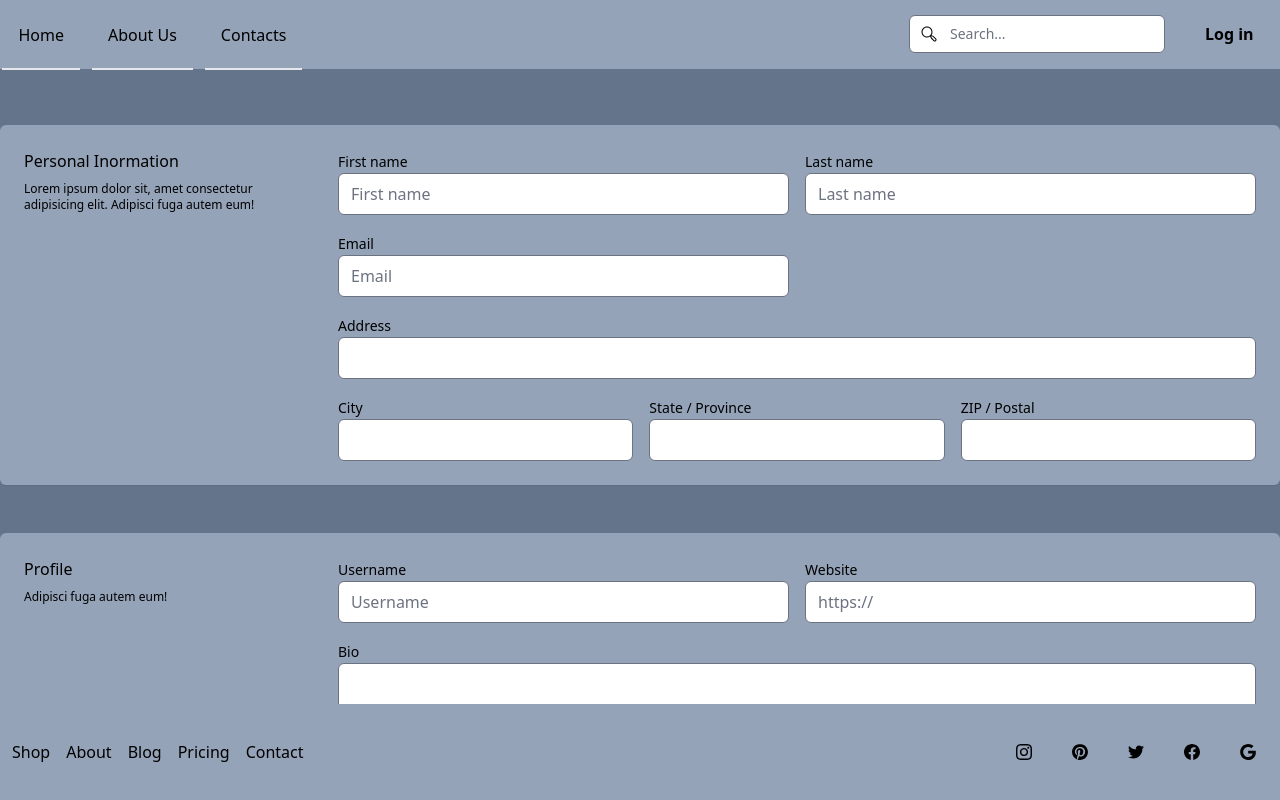
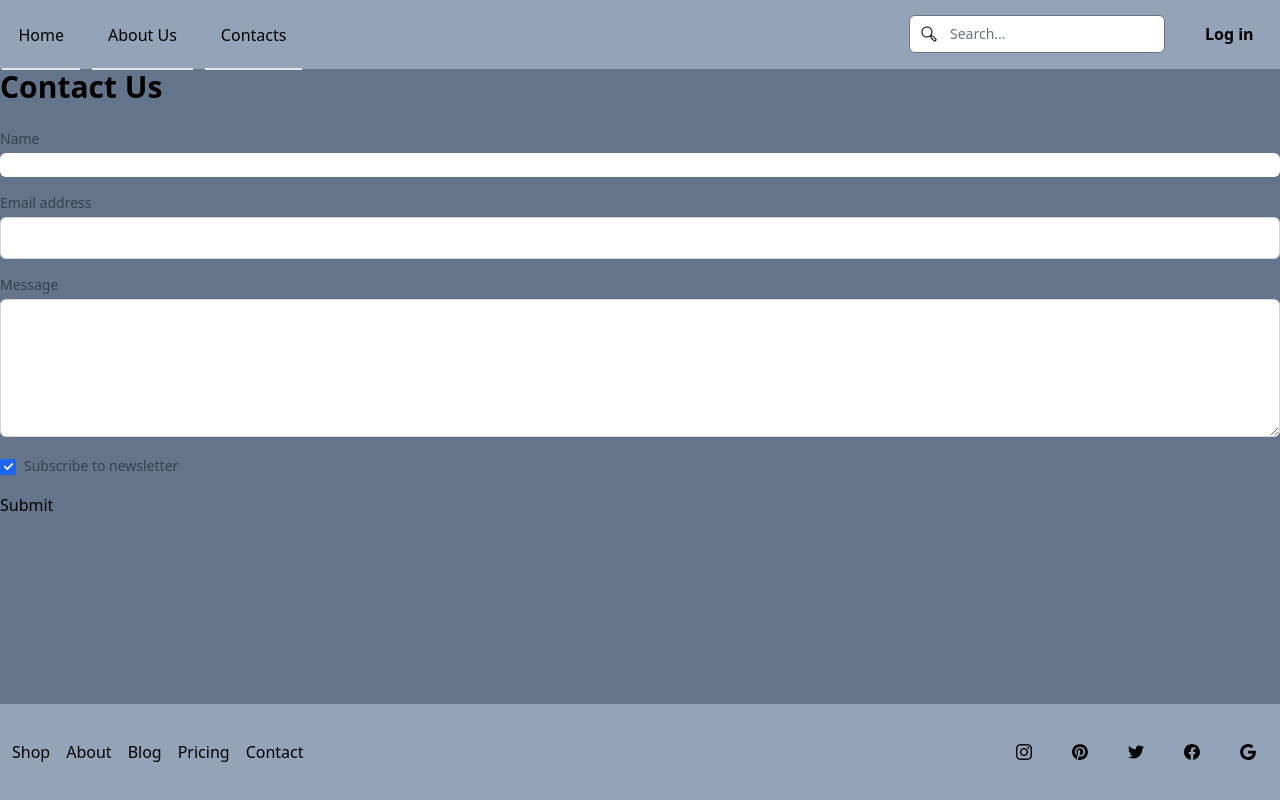
Before and after one commit to antoniodangelo11/vue-portfolio, a Vue app: page /contacts in a window 1280 px wide. Built offline with nearby package versions, Linux system fonts and the light colour scheme; grey boxes are pictures that could not be loaded.

Commit message:
add store, baseurl and mod contacts

```diff
--- a/src/pages/Contacts.vue
+++ b/src/pages/Contacts.vue
@@ -1,142 +1,101 @@
-<script></script>
+<script>
+import axios from 'axios';
+import { store } from '../store';
+
+export default {
+  data() {
+    return {
+      store,
+      name: '',
+      email: '',
+      message: '',
+      newsletter: true,
+      showSuccess: false,
+      isSending: false,
+      hasError: false,
+    }
+  },
+  methods: {
+    sendLead() {
+      this.isSending = true;
+      axios.post(this.store.baseUrl + 'api/leads', {
+        name: this.name,
+        email: this.email,
+        message: this.message,
+        newsletter: this.newsletter,
+
+      })
+        .then(response => {
+          this.isSending = false;
+
+          if (response.data.success) {
+            this.showSuccess = true;
+            this.resetForm();
+          } else {
+            this.hasError = true;
+
+          }
+        });
+    },
+    resetForm() {
+      this.name = '';
+      this.email = '';
+      this.message = '';
+      this.newsletter = true;
+    },
+
+  },
+
+};
+</script>
 
 <template>
-  <section class="py-14">
-    <form
-      novalidate=""
-      action=""
-      class="container flex flex-col mx-auto space-y-12"
-    >
-      <fieldset
-        class="grid grid-cols-4 gap-6 p-6 rounded-md shadow-sm bg-slate-400"
-      >
-        <div class="space-y-2 col-span-full lg:col-span-1">
-          <p class="font-medium">Personal Inormation</p>
-          <p class="text-xs">
-            Lorem ipsum dolor sit, amet consectetur adipisicing elit. Adipisci
-            fuga autem eum!
-          </p>
-        </div>
-        <div class="grid grid-cols-6 gap-4 col-span-full lg:col-span-3">
-          <div class="col-span-full sm:col-span-3">
-            <label for="firstname" class="text-sm">First name</label>
-            <input
-              id="firstname"
-              type="text"
-              placeholder="First name"
-              class="w-full rounded-md focus:ring focus:ri focus:ri dark:border-gray-700 dark:text-gray-900"
-            />
-          </div>
-          <div class="col-span-full sm:col-span-3">
-            <label for="lastname" class="text-sm">Last name</label>
-            <input
-              id="lastname"
-              type="text"
-              placeholder="Last name"
-              class="w-full rounded-md focus:ring focus:ri focus:ri dark:border-gray-700 dark:text-gray-900"
-            />
-          </div>
-          <div class="col-span-full sm:col-span-3">
-            <label for="email" class="text-sm">Email</label>
-            <input
-              id="email"
-              type="email"
-              placeholder="Email"
-              class="w-full rounded-md focus:ring focus:ri focus:ri dark:border-gray-700 dark:text-gray-900"
-            />
-          </div>
-          <div class="col-span-full">
-            <label for="address" class="text-sm">Address</label>
-            <input
-              id="address"
-              type="text"
-              placeholder=""
-              class="w-full rounded-md focus:ring focus:ri focus:ri dark:border-gray-700 dark:text-gray-900"
-            />
-          </div>
-          <div class="col-span-full sm:col-span-2">
-            <label for="city" class="text-sm">City</label>
-            <input
-              id="city"
-              type="text"
-              placeholder=""
-              class="w-full rounded-md focus:ring focus:ri focus:ri dark:border-gray-700 dark:text-gray-900"
-            />
-          </div>
-          <div class="col-span-full sm:col-span-2">
-            <label for="state" class="text-sm">State / Province</label>
-            <input
-              id="state"
-              type="text"
-              placeholder=""
-              class="w-full rounded-md focus:ring focus:ri focus:ri dark:border-gray-700 dark:text-gray-900"
-            />
-          </div>
-          <div class="col-span-full sm:col-span-2">
-            <label for="zip" class="text-sm">ZIP / Postal</label>
-            <input
-              id="zip"
-              type="text"
-              placeholder=""
-              class="w-full rounded-md focus:ring focus:ri focus:ri dark:border-gray-700 dark:text-gray-900"
-            />
-          </div>
-        </div>
-      </fieldset>
-      <fieldset
-        class="grid grid-cols-4 gap-6 p-6 rounded-md shadow-sm bg-slate-400"
-      >
-        <div class="space-y-2 col-span-full lg:col-span-1">
-          <p class="font-medium">Profile</p>
-          <p class="text-xs">Adipisci fuga autem eum!</p>
-        </div>
-        <div class="grid grid-cols-6 gap-4 col-span-full lg:col-span-3">
-          <div class="col-span-full sm:col-span-3">
-            <label for="username" class="text-sm">Username</label>
-            <input
-              id="username"
-              type="text"
-              placeholder="Username"
-              class="w-full rounded-md focus:ring focus:ri focus:ri dark:border-gray-700 dark:text-gray-900"
-            />
-          </div>
-          <div class="col-span-full sm:col-span-3">
-            <label for="website" class="text-sm">Website</label>
-            <input
-              id="website"
-              type="text"
-              placeholder="https://"
-              class="w-full rounded-md focus:ring focus:ri focus:ri dark:border-gray-700 dark:text-gray-900"
-            />
-          </div>
-          <div class="col-span-full">
-            <label for="bio" class="text-sm">Bio</label>
-            <textarea
-              id="bio"
-              placeholder=""
-              class="w-full rounded-md focus:ring focus:ri focus:ri dark:border-gray-700 dark:text-gray-900"
-            ></textarea>
-          </div>
-          <div class="col-span-full">
-            <label for="bio" class="text-sm">Photo</label>
-            <div class="flex items-center space-x-2">
-              <img
-                src="https://source.unsplash.com/30x30/?random"
-                alt=""
-                class="w-10 h-10 rounded-full dark:bg-gray-500 dark:bg-gray-700"
-              />
-              <button
-                type="button"
-                class="px-4 py-2 border rounded-md dark:border-gray-100"
-              >
-                Change
-              </button>
-            </div>
-          </div>
-        </div>
-      </fieldset>
+
+  <div class="container">
+    <h1 class="text-3xl font-bold mb-6">Contact Us</h1>
+
+    <div v-if="hasError" class="bg-red-100 text-red-600 border border-red-600 py-2 px-4 rounded mb-4">
+      Error in form submission!
+      <button type="button" class="close" data-dismiss="alert" aria-label="Close" @click="hasError = false">
+        <span aria-hidden="true">&times;</span>
+      </button>
+    </div>
+
+    <div v-if="showSuccess" class="bg-green-100 text-green-600 border border-green-600 py-2 px-4 rounded mb-4">
+      Message sent successfully!
+      <button type="button" class="close" data-dismiss="alert" aria-label="Close" @click="showSuccess = false">
+        <span aria-hidden="true">&times;</span>
+      </button>
+    </div>
+
+    <form @submit.prevent="sendLead" novalidate>
+      <div class="mb-4">
+        <label for="name" class="block text-sm font-medium text-gray-700">Name</label>
+        <input type="name" class="form-input mt-1 block w-full rounded-md border-gray-300" id="name" v-model="name">
+      </div>
+
+      <div class="mb-4">
+        <label for="email" class="block text-sm font-medium text-gray-700">Email address</label>
+        <input type="email" class="form-input mt-1 block w-full rounded-md border-gray-300" id="email" v-model="email">
+      </div>
+
+      <div class="mb-4">
+        <label for="message" class="block text-sm font-medium text-gray-700">Message</label>
+        <textarea id="message" class="form-textarea mt-1 block w-full rounded-md border-gray-300" rows="5" v-model="message"></textarea>
+      </div>
+
+      <div class="mb-4">
+        <input type="checkbox" class="form-checkbox" id="newsletter" v-model="newsletter">
+        <label class="ml-2 text-sm text-gray-700" for="newsletter">Subscribe to newsletter</label>
+      </div>
+
+      <button type="submit" class="btn btn-primary" :class="{'opacity-50 pointer-events-none': isSending}">
+        Submit
+      </button>
     </form>
-  </section>
+  </div>
+
+
 </template>
 
 <style lang="scss" scoped></style>
--- /dev/null
+++ b/src/store.js
@@ -0,0 +1,5 @@
+import {reactive} from 'vue';
+
+export const store = reactive({
+    baseUrl: 'http://localhost:8000/',
+})
```
